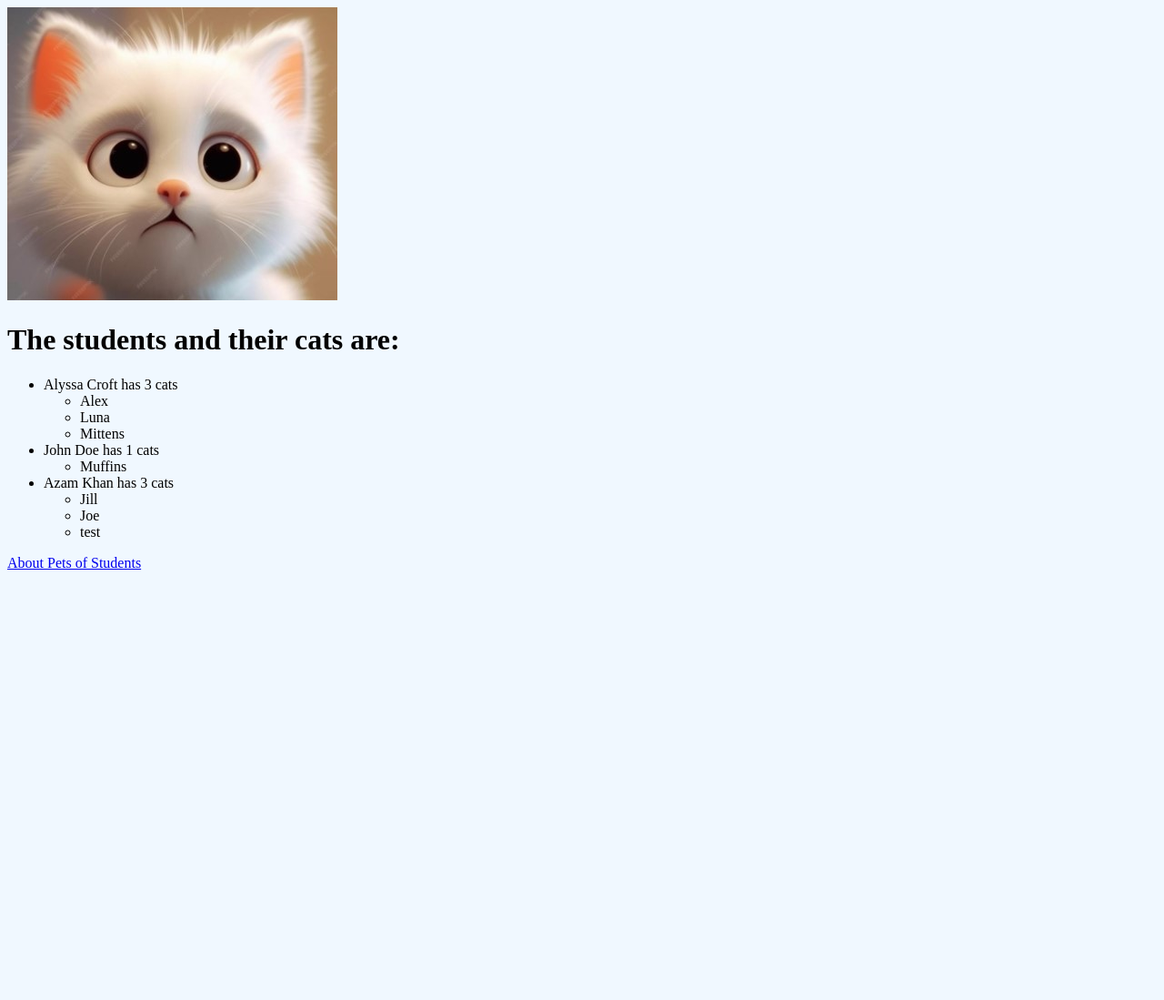
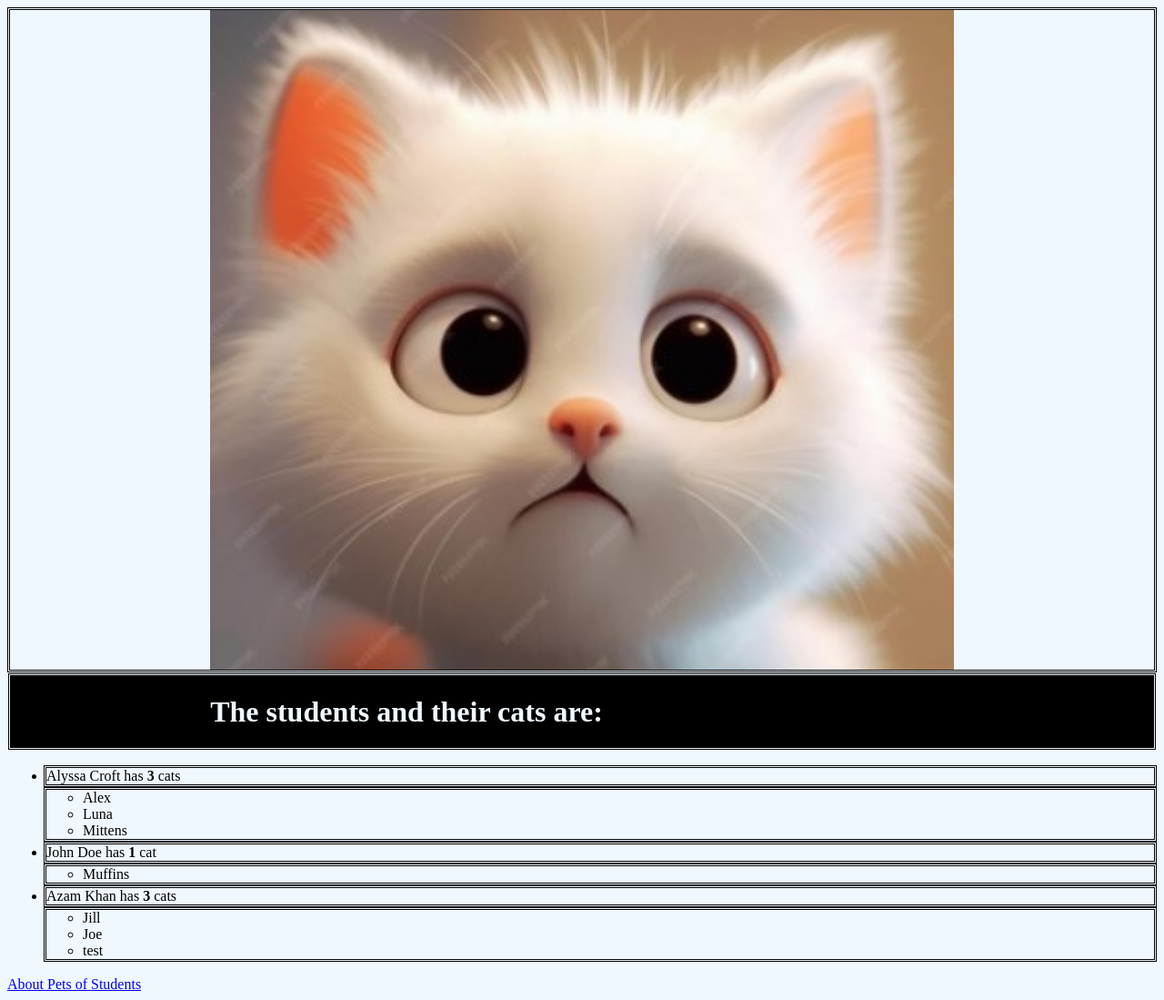
Before and after one commit to Erin-McCluskey/WAS-practical, a Django app: page / in a window 1280 px wide. Shown: the whole page at 91% size. Before the commit the page ends 626 px from the top, so only its background shows below. Run offline with Django 3.2, Linux system fonts and the light colour scheme; data comes from the database, SQL or seed files in the repository.

Commit message:
css kind of

```diff
--- /dev/null
+++ b/was_test_project/static/css/base.css
@@ -0,0 +1,31 @@
+body {
+    background-color: #F0F8FF;
+  }
+
+div {
+    border-style: double;
+}
+
+.center {
+    display: block;
+    margin-left: auto;
+    margin-right: auto;
+    width: 65%;
+  }
+
+.invert {
+    background-color: black;
+    color: #F0F8FF
+  }
+
+.collapse{
+    display: inline-block;
+}
+
+.collapse-content{
+    display:none;
+}
+
+.collapse:hover .collapse-content{
+    display: block;
+}
--- a/was_test_project/static/css/index.css
+++ /dev/null
@@ -1,3 +0,0 @@
-body {
-    background-color: #F0F8FF;
-  }
--- a/was_test_project/templates/cats/index.html
+++ b/was_test_project/templates/cats/index.html
@@ -3,18 +3,31 @@
 <html>
 	<head>
 		<title>Index</title>
-        <link rel="stylesheet" href="{% static "css/index.css" %}" />
+        <link rel="stylesheet" href="{% static "css/base.css" %}" />
 	</head>
 
 	<body>
-        <img src="{% static 'images/cat.jpg'%}" alt="Picture of a cat"/>
+        <div>
+        <img src="{% static 'images/cat.jpg'%}" alt="Picture of a cat" class="center"/>
+        </div>
 
-		<h1>The students and their cats are: </h1>
-		<div>
+        <div class="invert">
+		<h1 class="center">The students and their cats are: </h1>
+        </div>
+
         {% if students %}
             <ul>
                 {% for student in students %}
-                <li>{{ student.first_name }} {{student.last_name}} has {{student.num_cats}} cats</li>
+                <div>
+                <li>{{ student.first_name }} {{student.last_name}} has <strong>{{student.num_cats}}</strong>
+                    {% if student.num_cats == 1%}
+                        cat </span>
+                    {% else %}
+                        cats </span>
+                    {% endif %}
+                </div>
+
+                    <div>
                     {% for cat in cats %}
                         {% if student == cat.owner %}
                             <ul>
@@ -22,12 +35,11 @@
                             </ul>
                             {% endif %}
                     {% endfor %}
+                </div>
                 {% endfor %}
             </ul>
 		{% endif %}
-        </div>
-		<div>
-			<a href="/cats/about/">About Pets of Students</a><br />
+			<a href="/cats/about/">About Pets of Students </a><br />
 		</div>
 	</body>
 </html>
```
Also changed, not shown: was_test_project/templates/cats/about.html (+8 -2 lines), was_test_project/static/css/about.css (deleted).
